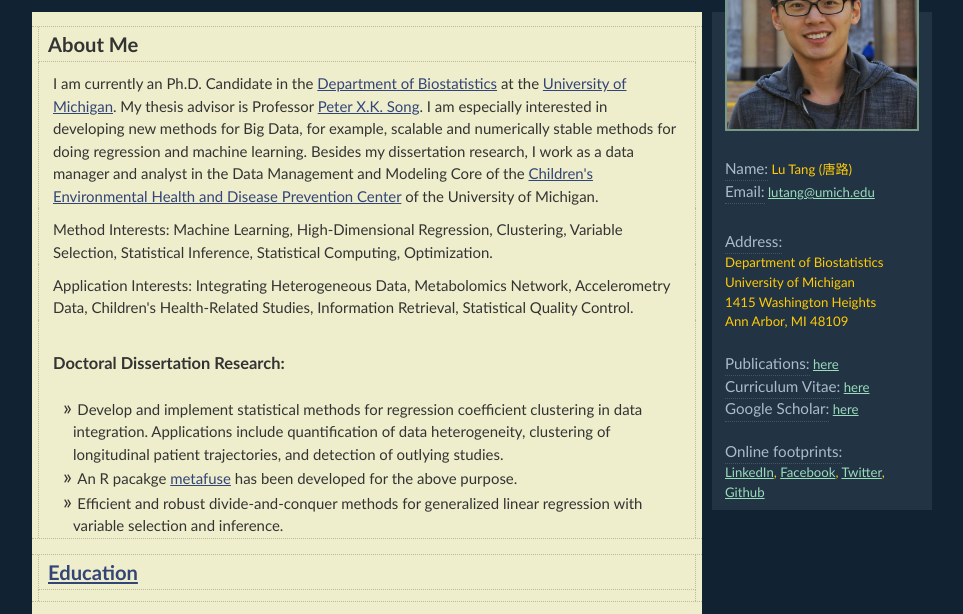
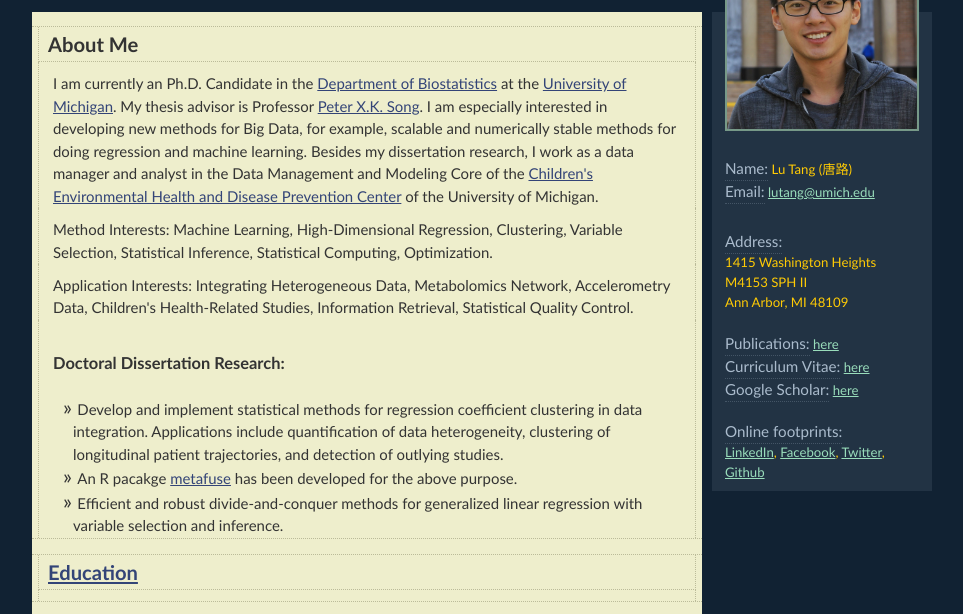
Before and after one commit to ClumsyBear/ClumsyBear.github.io, a plain HTML site: page index.html in a window 1280 px wide. Shown: the part 136-750 px from the top of the page, without its empty margins (158-1121 px from the left). Drawn offline with Linux system fonts and the light colour scheme.

Commit message:
Add files via upload

```diff
--- a/index.html
+++ b/index.html
@@ -378,9 +378,9 @@
         "@" + hostname + ">" + linktext + "</a>")
       </script></p>
    <br>
-   <span class="sidebar-title">Address:</span> <br> Department of Biostatistics <br>
-    University of Michigan <br>
+   <span class="sidebar-title">Address:</span> <br>
     1415 Washington Heights <br>
+    M4153 SPH II<br>
     Ann Arbor, MI 48109 <br> <br>
    <span class="sidebar-title">Publications:</span> <a href="#publication" onclick="javascript:expandblocks('publications');">here</a>
    <br>
```
